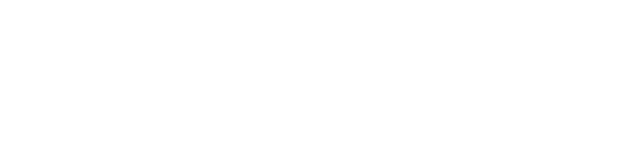
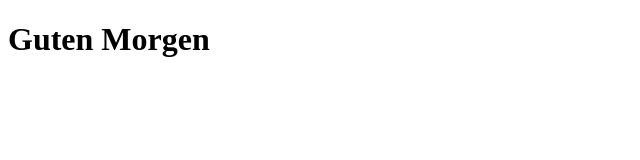
Before and after one commit to DaniLaLa23/gidhub, a plain HTML site: page index.html in a window 1280 px wide. Shown: the whole page, without its empty margins (0-640 px from the left). Drawn offline with Linux system fonts and the light colour scheme.

Commit message:
multiple changes

```diff
--- a/index.html
+++ b/index.html
@@ -5,6 +5,6 @@
     <title>Hallo GIT</title>
   </head>
   <body>
-
+   <h1>Guten Morgen</h1>
   </body>
 </html>
```
Also changed, not shown: Bild.png.
